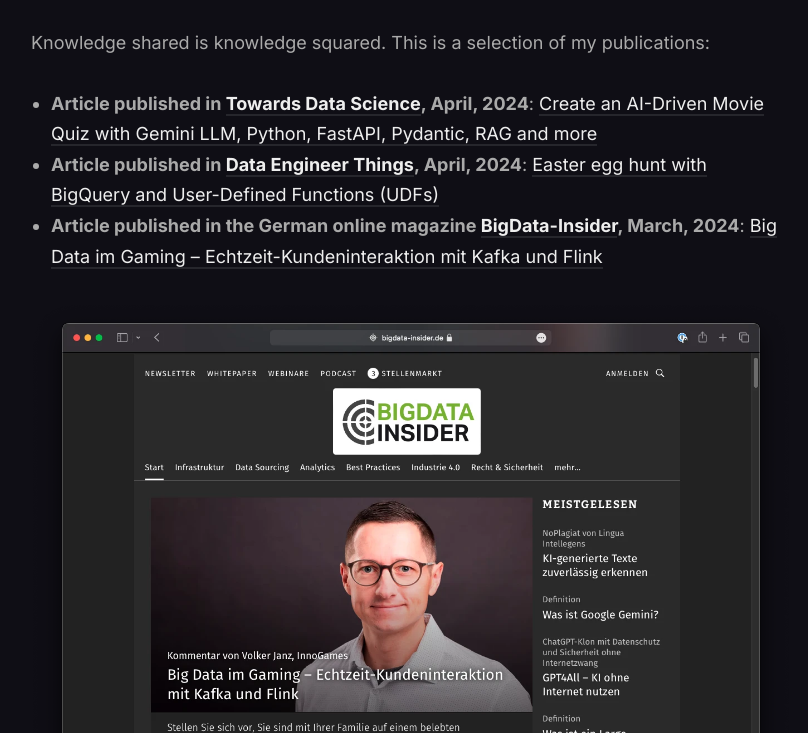
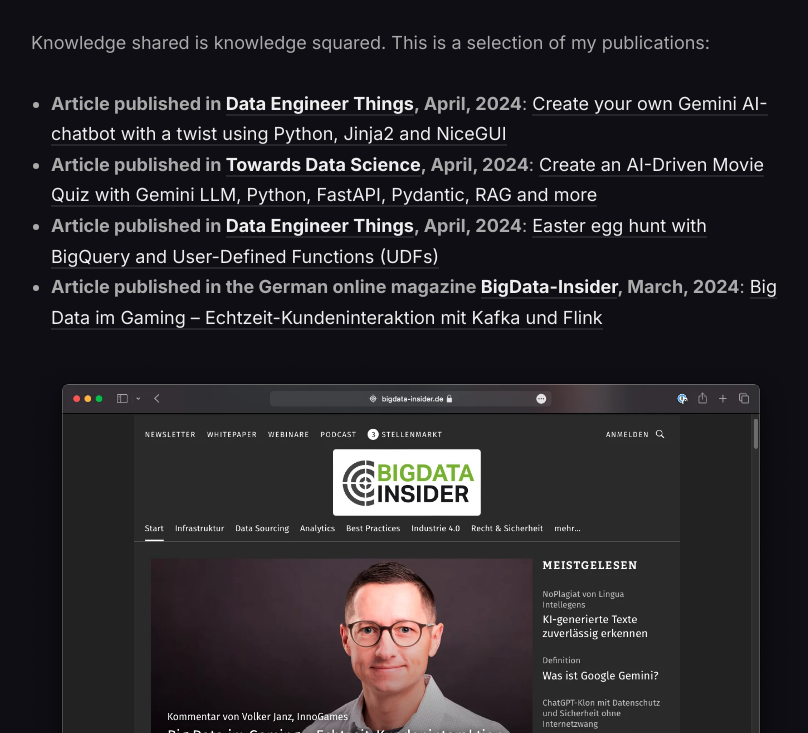
Before and after one commit to vojay-dev/vojay-dev.github.io, a Jekyll site: the page built from _pages/publications.md, in a window 1280 px wide and 900 px high, scrolled down 501 px, cut to the strip 167-900 px from the top of the window. Shown: the whole strip, without its empty margins (229-1037 px from the left). Built offline with Jekyll 4.4.1, drawn with Linux system fonts in a browser that asks for light colours; nearby versions of some CDN libraries.

Commit message:
Add article to publications

```diff
--- a/_pages/publications.md
+++ b/_pages/publications.md
@@ -8,6 +8,7 @@
 
 Knowledge shared is knowledge squared. This is a selection of my publications:
 
+* **Article published in [Data Engineer Things](https://blog.det.life/), April, 2024**: [Create your own Gemini AI-chatbot with a twist using Python, Jinja2 and NiceGUI](https://medium.com/data-engineer-things/create-your-own-gemini-ai-chatbot-with-a-twist-using-python-jinja2-and-nicegui-7d35ac981a63)
 * **Article published in [Towards Data Science](https://towardsdatascience.com/), April, 2024**: [Create an AI-Driven Movie Quiz with Gemini LLM, Python, FastAPI, Pydantic, RAG and more](https://medium.com/towards-data-science/create-an-ai-driven-movie-quiz-with-gemini-llm-python-fastapi-pydantic-rag-and-more-e15322be4f66)
 * **Article published in [Data Engineer Things](https://blog.det.life/), April, 2024**: [Easter egg hunt with BigQuery and User-Defined Functions (UDFs)
 ](https://medium.com/data-engineer-things/easter-egg-hunt-with-bigquery-and-user-defined-functions-udfs-c89b3e831823)
```
